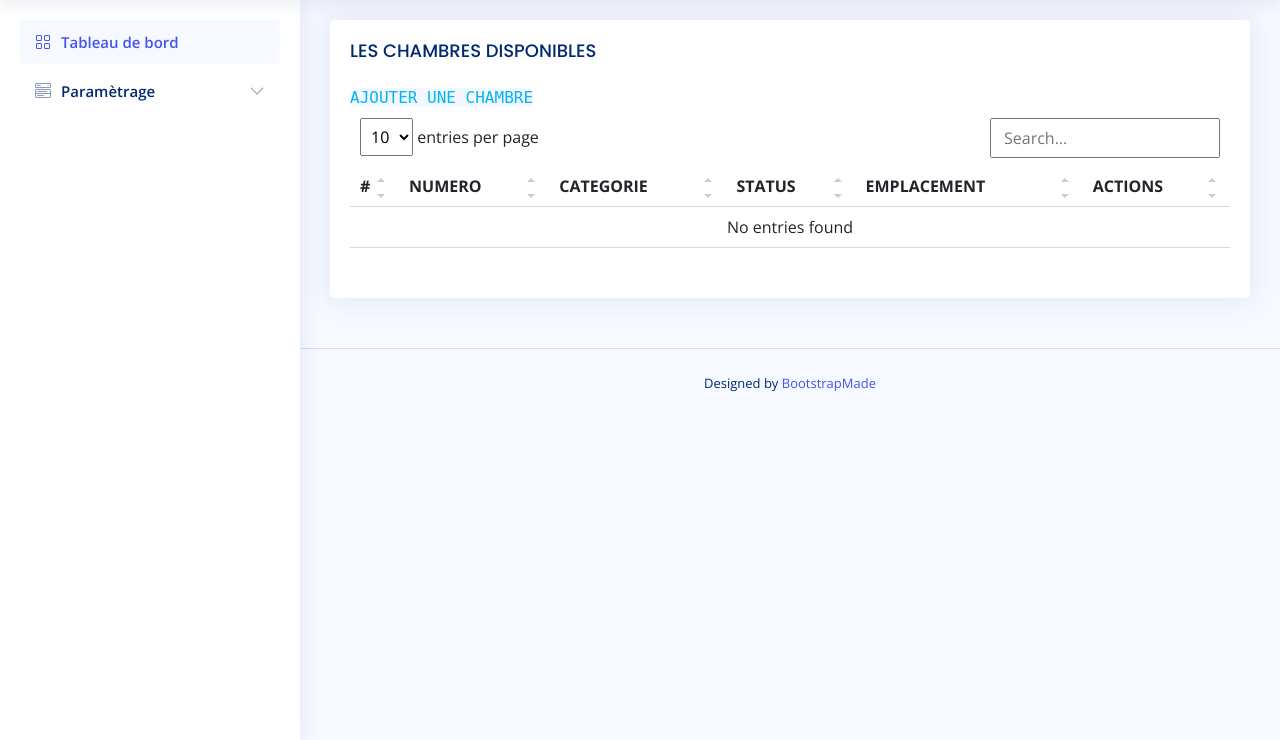
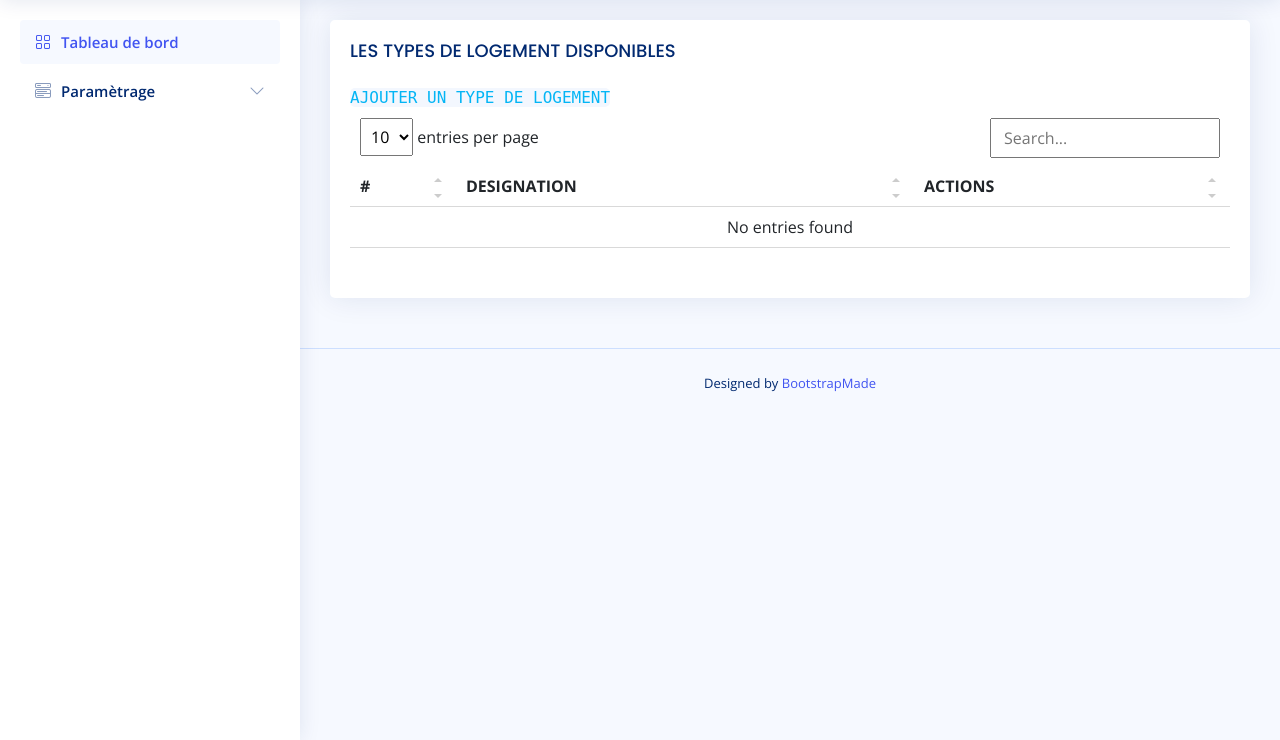
Before and after one commit to TonyV23/University-accommodation-management, a Django app: page /accommodation in a window 1280 px wide. Shown: the part 60-800 px from the top of the page. Run offline with Django 4.2, Linux system fonts and the light colour scheme; data that the repository does not hold is empty; some libraries are stand-ins or nearby versions.

Commit message:
designed  campus and accommodation home

```diff
--- a/app/templates/app/settings/accommodation/index.html
+++ b/app/templates/app/settings/accommodation/index.html
@@ -9,30 +9,24 @@
 
         <div class="card">
             <div class="card-body">
-                <h5 class="card-title">LES CHAMBRES DISPONIBLES</h5>
-                <a href="{% url 'add_bedroom' %}" class="hack2-btn">AJOUTER UNE CHAMBRE</a>
+                <h5 class="card-title">LES TYPES DE LOGEMENT DISPONIBLES</h5>
+                <a href="{% url 'add_accommodation' %}" class="hack2-btn">AJOUTER UN TYPE DE LOGEMENT</a>
                 <table class="table datatable">
                     <thead>
                         <tr>
                             <th scope="col">#</th>
-                            <th scope="col">NUMERO</th>
-                            <th scope="col">CATEGORIE</th>
-                            <th scope="col">STATUS</th>
-                            <th scope="col">EMPLACEMENT</th>
+                            <th scope="col">DESIGNATION</th>
                             <th scope="col">ACTIONS</th>
                         </tr>
                     </thead>
                     <tbody>
-                        {% for bedroom in bedrooms_list %}
+                        {% for accommodation in accommodations_list %}
                         <tr>
                             <th scope="row">{{ forloop.counter }}</th>
-                            <td>{{ bedroom.number }}</td>
-                            <td>{{ bedroom.category }}</td>
-                            <td>{{ bedroom.status }}</td>
-                            <td>{{ bedroom.bedroom }}</td>
+                            <td>{{ accommodation.designation }}</td>
                             <td>
-                                <a href="{% url 'edit_bedroom' bedroom.id %}" class="hack-btn">MODIFIER</a>
-                                <a href="{% url 'delete_bedroom' bedroom.id %}" class="hack1-btn">SUPPRIMER</a>
+                                <a href="{% url 'edit_accommodation' accommodation.id %}" class="hack-btn">MODIFIER</a>
+                                <a href="{% url 'delete_accommodation' accommodation.id %}" class="hack1-btn">SUPPRIMER</a>
                             </td>
                         </tr>
                     </tbody>
```
Also changed, not shown: app/templates/app/settings/campus/index.html (+7 -13 lines).
